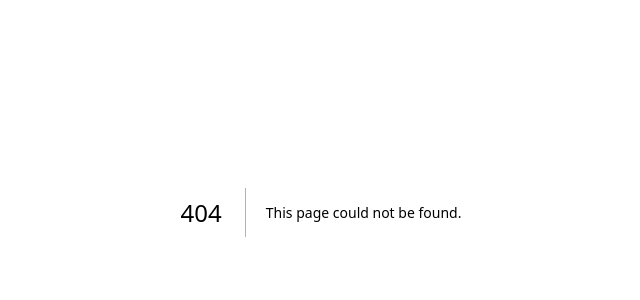
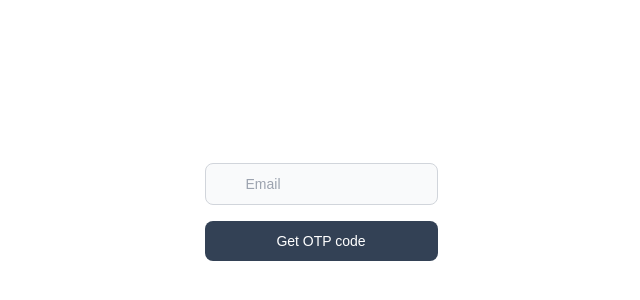
Before and after one commit to Faction-V/capitol-platform-ai, a Next.js app: page /login in a window 1280 px wide. Before the commit this address had no page. Shown: the part 188-488 px from the top of the page, without its empty margins (319-959 px from the left). Built offline with nearby package versions, Linux system fonts and the light colour scheme.

Commit message:
init login

```diff
--- /dev/null
+++ b/app/login/get-otp.ts
@@ -0,0 +1,18 @@
+"use server";
+
+export async function getOtp(email: string) {
+  const proxy = process.env.CLJ_API_BASE_URL;
+  const response = await fetch(`${proxy}/user/otp/sign-in`, {
+    method: "POST",
+    headers: {
+      "Content-Type": "application/json",
+    },
+    body: JSON.stringify({
+      email: email?.toLowerCase(),
+    }),
+  });
+
+  const responseData = await response?.json();
+
+  console.log("responseData", responseData);
+}
--- /dev/null
+++ b/app/login/login-form.tsx
@@ -0,0 +1,26 @@
+"use client";
+import { useState } from "react";
+import { getOtp } from "./get-otp";
+
+export const LoginForm = () => {
+  const [email, setEmail] = useState("");
+
+  return (
+    <div className="flex flex-col gap-4">
+      <input
+        value={email}
+        placeholder="Email"
+        name="email"
+        type="email"
+        onChange={(e) => setEmail(e.target.value)}
+        className="bg-gray-50 border border-gray-300 text-gray-900 sm:text-sm rounded-lg focus:ring-primary-500 focus:border-primary-500 block w-full pl-10 p-2.5 dark:bg-gray-700 dark:border-gray-600 dark:placeholder-gray-400 dark:text-white dark:focus:ring-primary-500 dark:focus:border-primary-500"
+      />
+      <button
+        onClick={() => getOtp(email)}
+        className="text-white bg-primary-700 hover:bg-primary-800 focus:ring-4 focus:ring-primary-300 font-medium rounded-lg text-sm px-5 py-2.5 text-center dark:bg-primary-600 dark:hover:bg-primary-700 dark:focus:ring-primary-800"
+      >
+        Get OTP code
+      </button>
+    </div>
+  );
+};
--- /dev/null
+++ b/app/login/page.tsx
@@ -0,0 +1,9 @@
+import { LoginForm } from "./login-form";
+
+export default function Home() {
+  return (
+    <div className="flex justify-center items-center h-dvh w-dvw">
+      <LoginForm />
+    </div>
+  );
+}
--- a/app/page.tsx
+++ b/app/page.tsx
@@ -1,101 +1,9 @@
-import Image from "next/image";
-
 export default function Home() {
   return (
     <div className="grid grid-rows-[20px_1fr_20px] items-center justify-items-center min-h-screen p-8 pb-20 gap-16 sm:p-20 font-[family-name:var(--font-geist-sans)]">
       <main className="flex flex-col gap-8 row-start-2 items-center sm:items-start">
-        <Image
-          className="dark:invert"
-          src="/next.svg"
-          alt="Next.js logo"
-          width={180}
-          height={38}
-          priority
-        />
-        <ol className="list-inside list-decimal text-sm text-center sm:text-left font-[family-name:var(--font-geist-mono)]">
-          <li className="mb-2">
-            Get started by editing{" "}
-            <code className="bg-black/[.05] dark:bg-white/[.06] px-1 py-0.5 rounded font-semibold">
-              app/page.tsx
-            </code>
-            .
-          </li>
-          <li>Save and see your changes instantly.</li>
-        </ol>
-
-        <div className="flex gap-4 items-center flex-col sm:flex-row">
-          <a
-            className="rounded-full border border-solid border-transparent transition-colors flex items-center justify-center bg-foreground text-background gap-2 hover:bg-[#383838] dark:hover:bg-[#ccc] text-sm sm:text-base h-10 sm:h-12 px-4 sm:px-5"
-            href="https://vercel.com/new?utm_source=create-next-app&utm_medium=appdir-template-tw&utm_campaign=create-next-app"
-            target="_blank"
-            rel="noopener noreferrer"
-          >
-            <Image
-              className="dark:invert"
-              src="/vercel.svg"
-              alt="Vercel logomark"
-              width={20}
-              height={20}
-            />
-            Deploy now
-          </a>
-          <a
-            className="rounded-full border border-solid border-black/[.08] dark:border-white/[.145] transition-colors flex items-center justify-center hover:bg-[#f2f2f2] dark:hover:bg-[#1a1a1a] hover:border-transparent text-sm sm:text-base h-10 sm:h-12 px-4 sm:px-5 sm:min-w-44"
-            href="https://nextjs.org/docs?utm_source=create-next-app&utm_medium=appdir-template-tw&utm_campaign=create-next-app"
-            target="_blank"
-            rel="noopener noreferrer"
-          >
-            Read our docs
-          </a>
-        </div>
+        main page
       </main>
-      <footer className="row-start-3 flex gap-6 flex-wrap items-center justify-center">
-        <a
-          className="flex items-center gap-2 hover:underline hover:underline-offset-4"
-          href="https://nextjs.org/learn?utm_source=create-next-app&utm_medium=appdir-template-tw&utm_campaign=create-next-app"
-          target="_blank"
-          rel="noopener noreferrer"
-        >
-          <Image
-            aria-hidden
-            src="/file.svg"
-            alt="File icon"
-            width={16}
-            height={16}
-          />
-          Learn
-        </a>
-        <a
-          className="flex items-center gap-2 hover:underline hover:underline-offset-4"
-          href="https://vercel.com/templates?framework=next.js&utm_source=create-next-app&utm_medium=appdir-template-tw&utm_campaign=create-next-app"
-          target="_blank"
-          rel="noopener noreferrer"
-        >
-          <Image
-            aria-hidden
-            src="/window.svg"
-            alt="Window icon"
-            width={16}
-            height={16}
-          />
-          Examples
-        </a>
-        <a
-          className="flex items-center gap-2 hover:underline hover:underline-offset-4"
-          href="https://nextjs.org?utm_source=create-next-app&utm_medium=appdir-template-tw&utm_campaign=create-next-app"
-          target="_blank"
-          rel="noopener noreferrer"
-        >
-          <Image
-            aria-hidden
-            src="/globe.svg"
-            alt="Globe icon"
-            width={16}
-            height={16}
-          />
-          Go to nextjs.org →
-        </a>
-      </footer>
     </div>
   );
 }
--- a/tailwind.config.ts
+++ b/tailwind.config.ts
@@ -9,8 +9,18 @@ const config: Config = {
   theme: {
     extend: {
       colors: {
-        background: "var(--background)",
-        foreground: "var(--foreground)",
+        primary: {
+          50: "#f8fafc",
+          100: "#f1f5f9",
+          200: "#e2e8f0",
+          300: "#cbd5e1",
+          400: "#94a3b8",
+          500: "#64748b",
+          600: "#475569",
+          700: "#334155",
+          800: "#1e293b",
+          900: "#0f172a",
+        },
       },
     },
   },
```
Also changed, not shown: middleware.ts (added, +32 -0 lines), package.json (+7 -6 lines), 2 other files (tests, documents, lock files or other folders).
